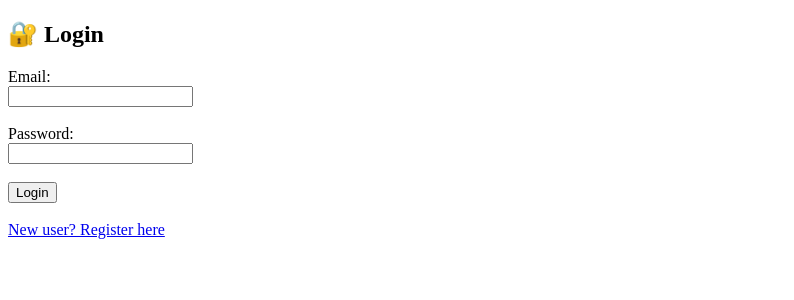
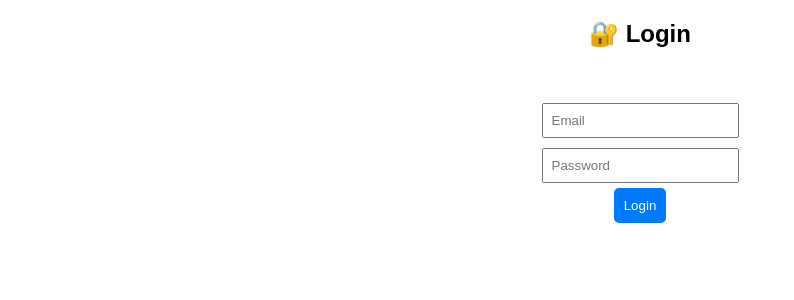
Before and after one commit to Somiya-manikandan/Aakash_travels, a Flask app: page /login in a window 1280 px wide. Shown: the top 300 px of the page, without its empty margins (0-794 px from the left). Run offline with Flask 3, Linux system fonts and the light colour scheme.

Commit message:
Update login.html

```diff
--- a/templates/login.html
+++ b/templates/login.html
@@ -1,24 +1,29 @@
 <!DOCTYPE html>
 <html>
 <head>
-    <title>Login</title>
+<title>Login</title>
+<style>
+body { text-align:center; font-family:Arial; }
+form { margin-top:50px; }
+input { padding:8px; margin:5px; }
+button {
+    background:#007bff;
+    color:white;
+    padding:10px;
+    border:none;
+    border-radius:5px;
+}
+</style>
 </head>
 <body>
 
 <h2>🔐 Login</h2>
 
 <form method="post">
-    <label>Email:</label><br>
-    <input type="email" name="email" required><br><br>
-
-    <label>Password:</label><br>
-    <input type="password" name="password" required><br><br>
-
-    <button type="submit">Login</button>
+    <input type="email" name="email" placeholder="Email" required><br>
+    <input type="password" name="password" placeholder="Password" required><br>
+    <button>Login</button>
 </form>
-
-<br>
-<a href="{{ url_for('register') }}">New user? Register here</a>
 
 </body>
 </html>
```
